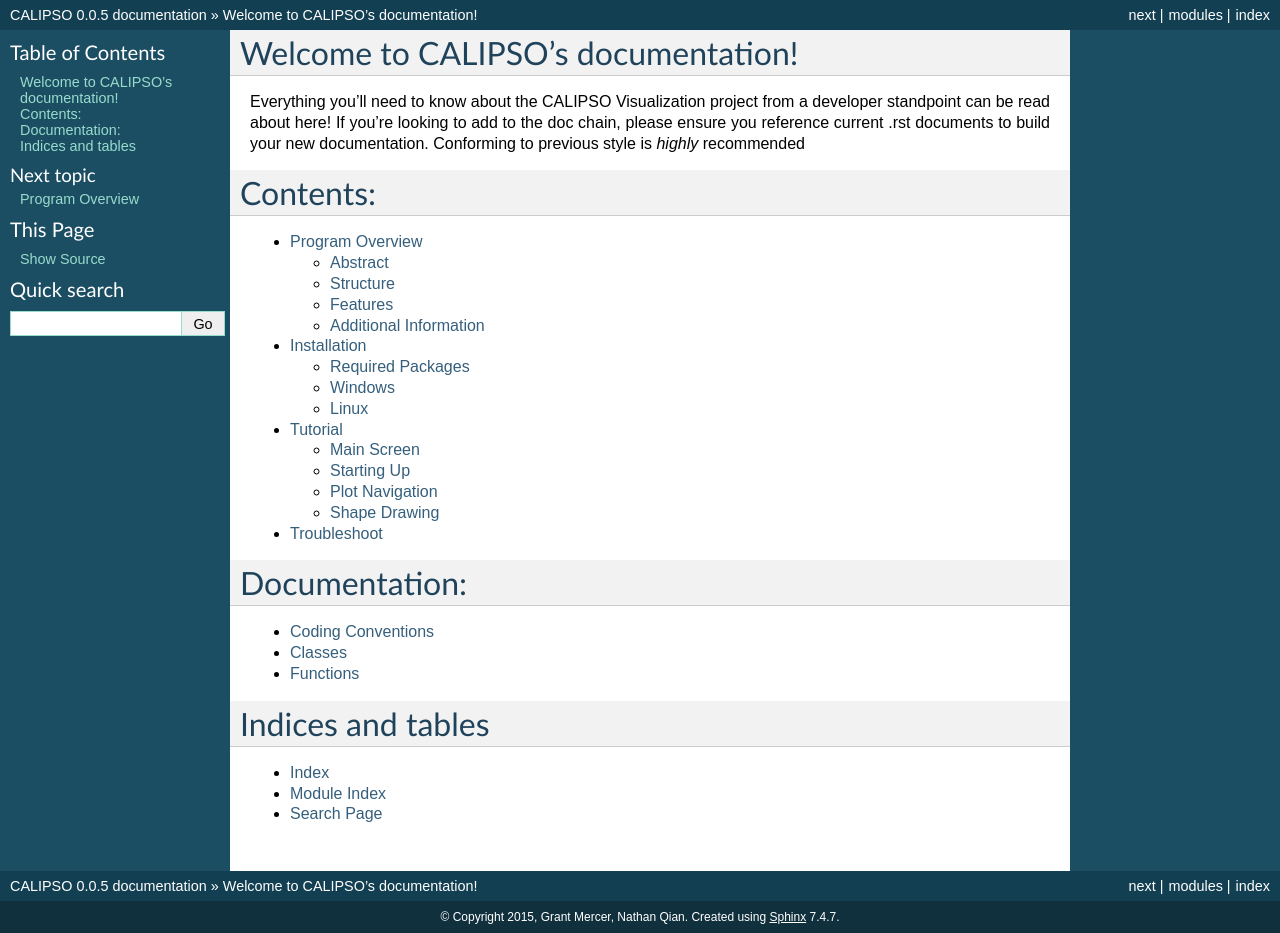
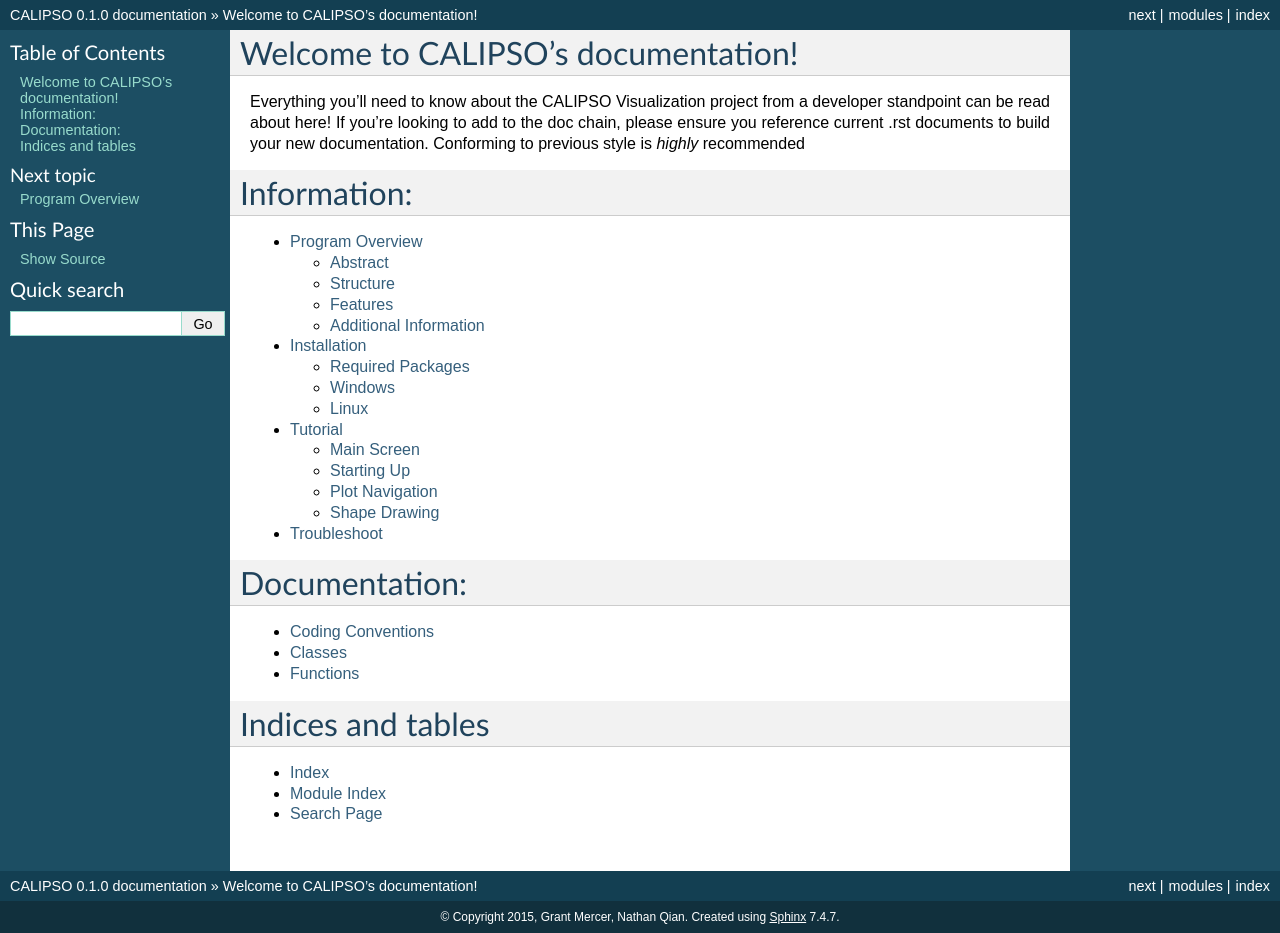
Before and after one commit to NASA-DEVELOP/VOCAL, a Sphinx documentation site: the page built from docs/source/index.rst, in a window 1280 px wide. Built offline with Sphinx 7.4.7, drawn with Linux system fonts in a browser that asks for light colours.

```diff
--- a/docs/source/conf.py
+++ b/docs/source/conf.py
@@ -61,9 +61,9 @@ copyright = u'2015, Grant Mercer, Nathan Qian'
 # built documents.
 #
 # The short X.Y version.
-version = '0.0.5'
+version = '0.1.0'
 # The full version, including alpha/beta/rc tags.
-release = '0.0.5'
+release = '0.1.0'
 
 # The language for content autogenerated by Sphinx. Refer to documentation
 # for a list of supported languages.
--- a/docs/source/index.rst
+++ b/docs/source/index.rst
@@ -8,8 +8,8 @@ Welcome to CALIPSO's documentation!
 
 Everything you'll need to know about the CALIPSO Visualization project from a developer standpoint can be read about here! If you're looking to add to the doc chain, please ensure you reference current .rst documents to build your new documentation. Conforming to previous style is *highly* recommended
 
-Contents:
-=========
+Information:
+=============
 
 .. toctree::
    :maxdepth: 2
```
Also changed, not shown: docs/source/overview.rst (+7 -17 lines), 2 other files.
